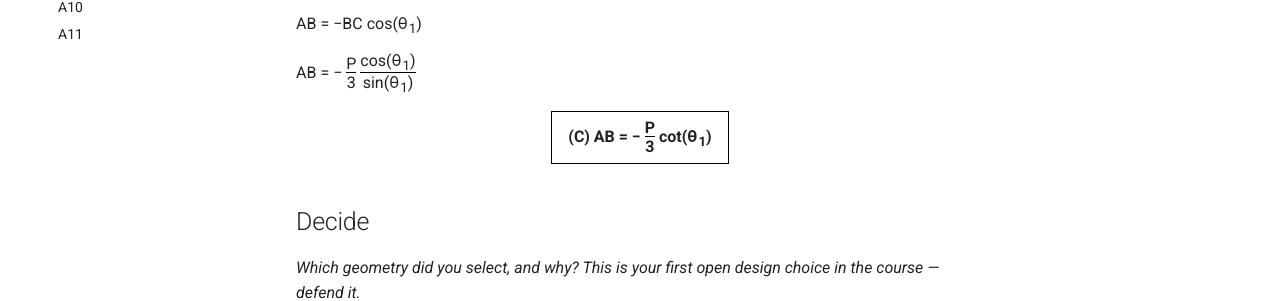
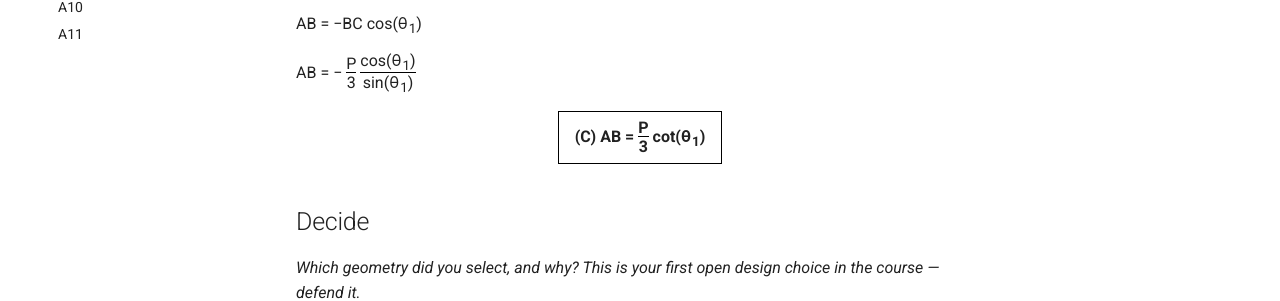
Before and after one commit to SanjayKashyap24/design-projects-portfolio, an MkDocs documentation site: the page built from docs/assignments/A02/index.md, in a window 1280 px wide and 900 px high, scrolled down 2878 px. Shown: the part 451-752 px from the top of the window. Built offline with MkDocs 1.6.1 and Material for MkDocs 9.7.7, drawn with Linux system fonts in a browser that asks for light colours.

```diff
--- a/docs/assignments/A02/index.md
+++ b/docs/assignments/A02/index.md
@@ -121,7 +121,7 @@ Below I have provided the work for how I calculated the internal forces. I decid
 
   <p style="text-align: center;">
     <span style="display: inline-block; border: 1px solid #000; padding: 8px 16px; font-weight: bold;">
-      (C) AB = −
+      (C) AB =
       <span style="display: inline-flex; flex-direction: column; vertical-align: middle; text-align: center; line-height: 1;">
         <span>P</span>
         <span style="border-top: 1px solid #000; padding-top: 2px;">3</span>
```
